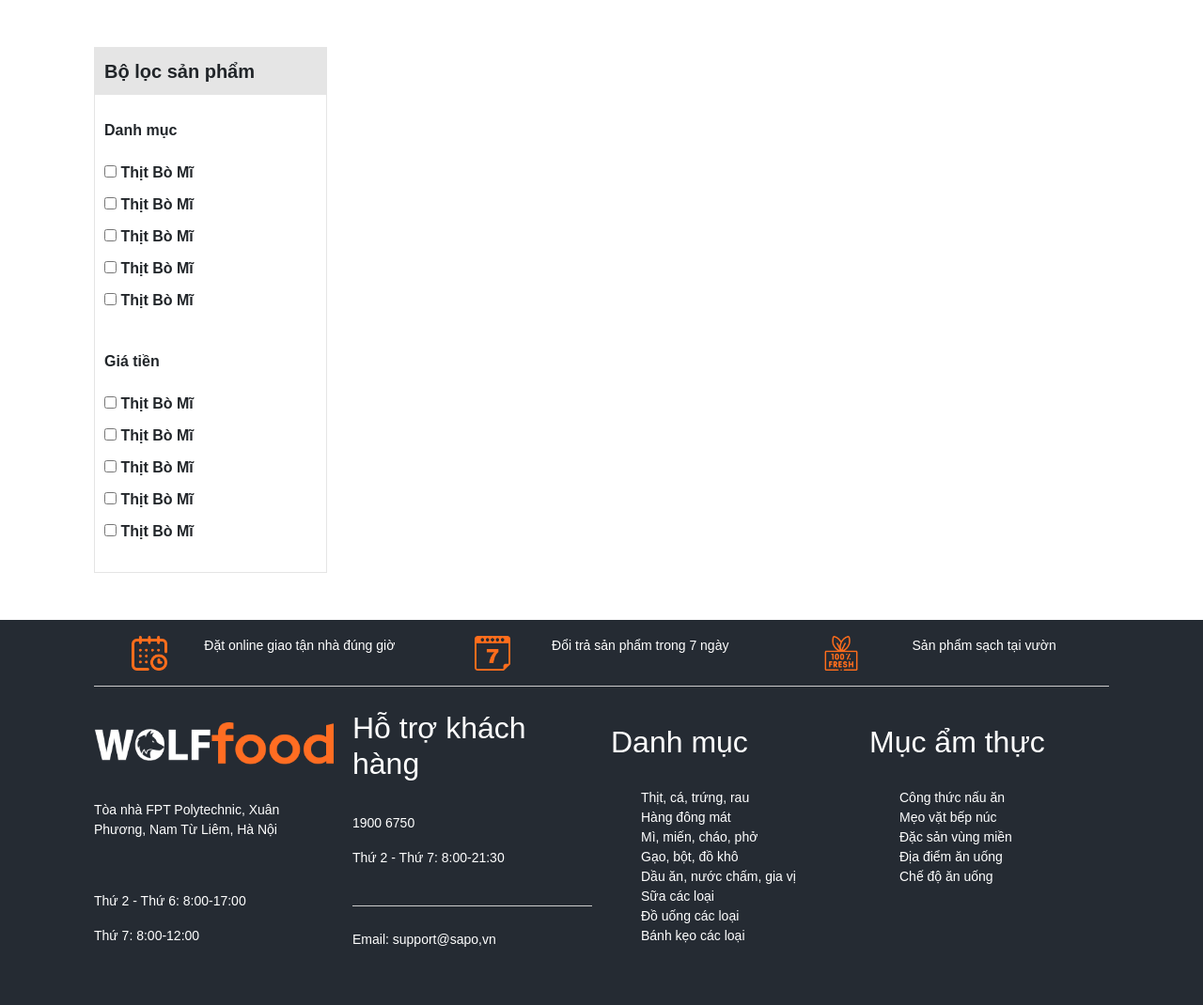
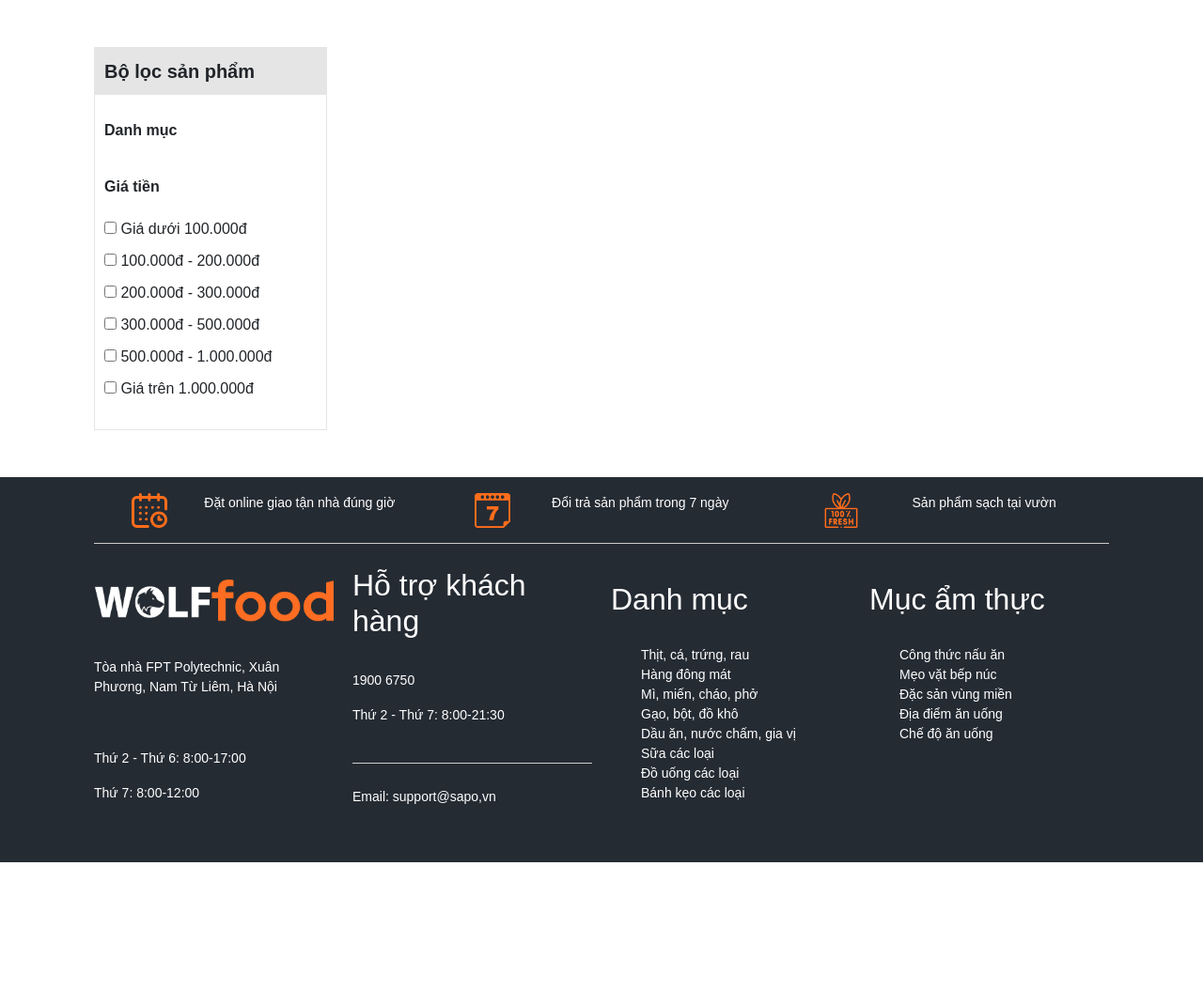
Before and after one commit to Duong8888/wolf_foods, a PHP site: page /site/controller/index.php?action=all-product&&page=1 in a window 1280 px wide. Shown: the part 161-1231 px from the top of the page at 94% size. After the commit the page ends 1079 px from the top, so only its background shows below. Run offline with PHP 8.4, Linux system fonts and the light colour scheme; data that the repository does not hold is empty.

Commit message:
categoires

```diff
--- a/site/src/css/style__user.css
+++ b/site/src/css/style__user.css
@@ -613,6 +613,9 @@ footer {
   list-style: none;
   padding: 5px 0px;
 }
+.filter__box-item>ul>li label{
+  font-weight: 200;
+}
 .filter__box-item>ul>li>label:hover{
   color: #38b000;
   cursor: pointer;
--- a/site/view/product/allproduct.php
+++ b/site/view/product/allproduct.php
@@ -3,6 +3,8 @@ $table = 'products';
 $row = 8;
 $allProduct = pagination($table, $row);
 $countpage = countPages($row);
+$queryCategories = "SELECT * FROM categories";
+$getCategories = getAll($queryCategories);
 ?>
 <main>
     <div class="box-container">
@@ -12,21 +14,20 @@ $countpage = countPages($row);
                 <div class="filter__box-item">
                     <p class="filter__naem-item">Danh mục</p>
                     <ul>
-                        <li><input type="checkbox" name="" id="checkbox1"> <label for="checkbox1">Thịt Bò Mĩ</label></li>
-                        <li><input type="checkbox" name="" id="checkbox2"> <label for="checkbox2">Thịt Bò Mĩ</label></li>
-                        <li><input type="checkbox" name="" id="checkbox3"> <label for="checkbox3">Thịt Bò Mĩ</label></li>
-                        <li><input type="checkbox" name="" id="checkbox4"> <label for="checkbox4">Thịt Bò Mĩ</label></li>
-                        <li><input type="checkbox" name="" id="checkbox5"> <label for="checkbox5">Thịt Bò Mĩ</label></li>
+                        <?php foreach ($getCategories as $value): ?>
+                        <li><input type="checkbox" name="" id="<?=$value['id_categories']?>"> <label for="<?=$value['id_categories']?>"><?=$value['category_name']?></label></li>
+                        <?php endforeach?>
                     </ul>
                 </div>
                 <div class="filter__box-item">
                     <p class="filter__naem-item">Giá tiền</p>
                     <ul>
-                        <li><input type="checkbox" name="" id="checkbox6"> <label for="checkbox6">Thịt Bò Mĩ</label></li>
-                        <li><input type="checkbox" name="" id="checkbox7"> <label for="checkbox7">Thịt Bò Mĩ</label></li>
-                        <li><input type="checkbox" name="" id="checkbox8"> <label for="checkbox8">Thịt Bò Mĩ</label></li>
-                        <li><input type="checkbox" name="" id="checkbox9"> <label for="checkbox9">Thịt Bò Mĩ</label></li>
-                        <li><input type="checkbox" name="" id="checkbox10"> <label for="checkbox10">Thịt Bò Mĩ</label></li>
+                        <li><input type="checkbox" name="" id="checkbox6"> <label for="checkbox6">Giá dưới 100.000đ</label></li>
+                        <li><input type="checkbox" name="" id="checkbox7"> <label for="checkbox7">100.000đ - 200.000đ</label></li>
+                        <li><input type="checkbox" name="" id="checkbox8"> <label for="checkbox8">200.000đ - 300.000đ</label></li>
+                        <li><input type="checkbox" name="" id="checkbox9"> <label for="checkbox9">300.000đ - 500.000đ</label></li>
+                        <li><input type="checkbox" name="" id="checkbox10"> <label for="checkbox10">500.000đ - 1.000.000đ</label></li>
+                        <li><input type="checkbox" name="" id="checkbox11"> <label for="checkbox11">Giá trên 1.000.000đ</label></li>
                     </ul>
                 </div>
             </div>
@@ -47,7 +48,7 @@ $countpage = countPages($row);
                 <nav aria-label="...">
                     <ul class="pagination pagination-sm">
                         <?php for ($item = 1; $item <= $countpage; $item++): ?>
-                        <li class="page-item <?=$_GET['page']==$item?"active":""?>"><a class="page-link" href="index.php?action=all-product&&page=<?=$item?>"><?=$item?></a></li>
+                        <li class="page-item <?=$_GET['page'] == $item ? "active" : ""?>"><a class="page-link" href="index.php?action=all-product&&page=<?=$item?>"><?=$item?></a></li>
                         <?php endfor?>
                     </ul>
                 </nav>
```
